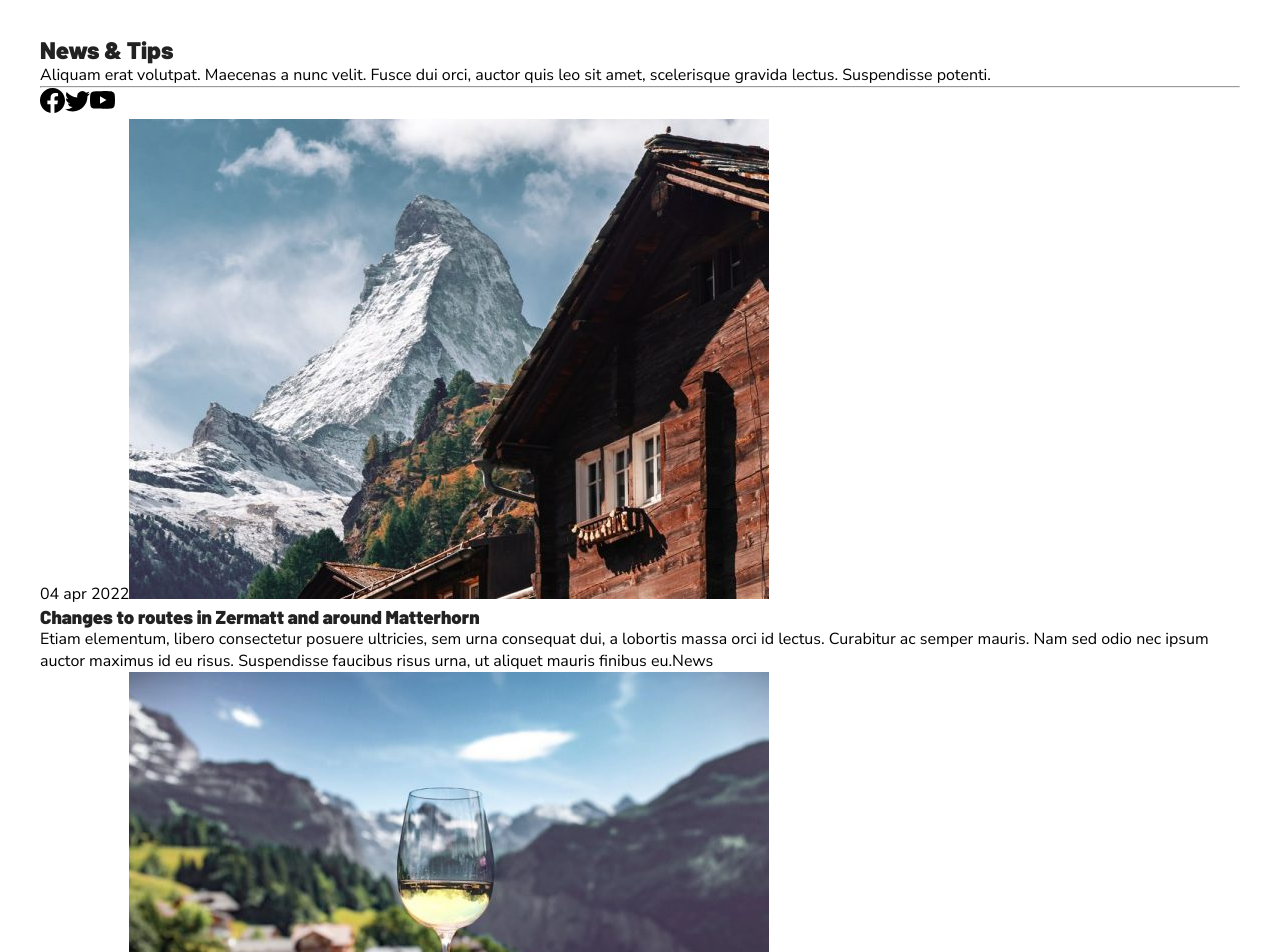
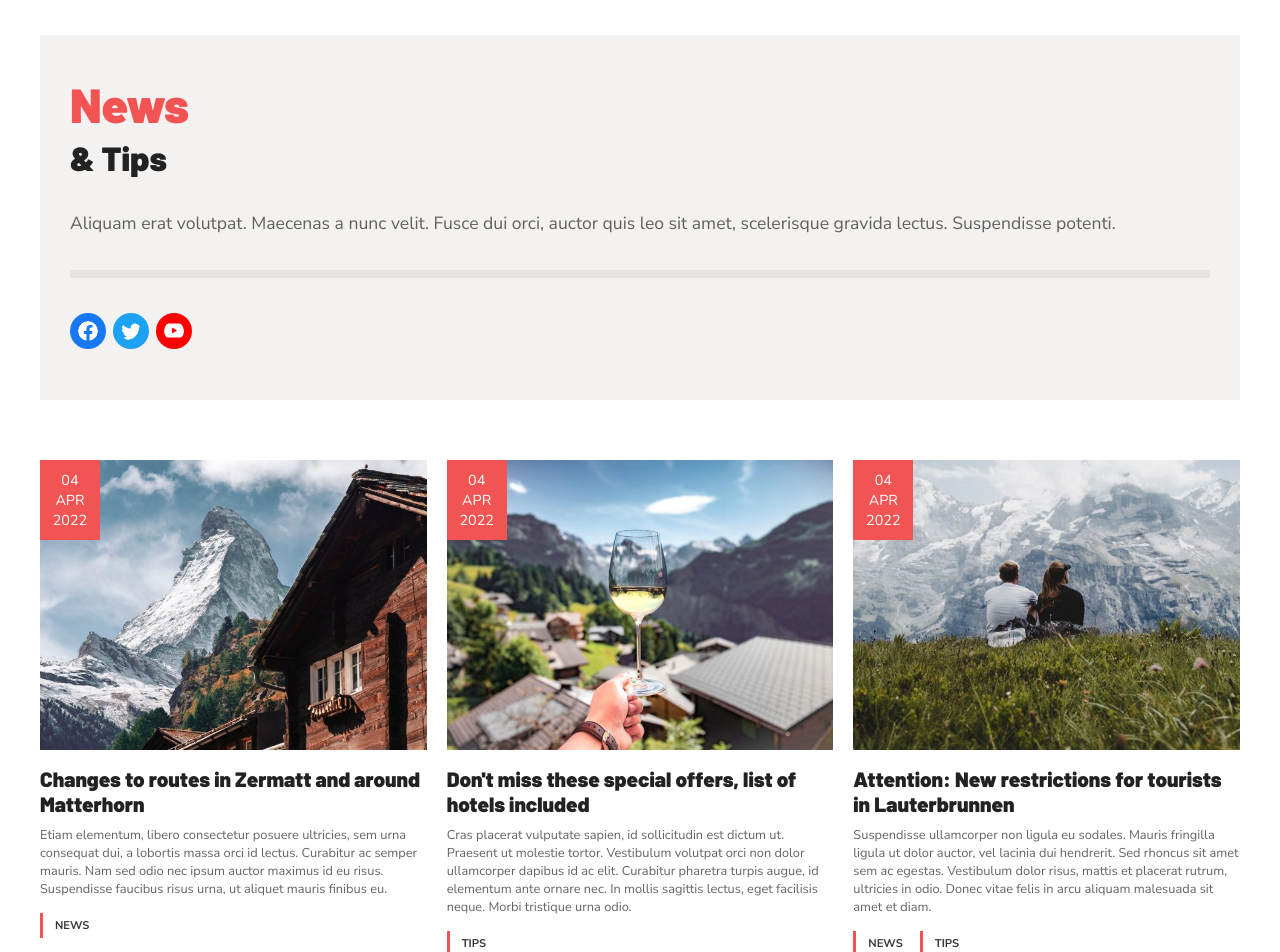
Before and after one commit to YannFigueiredo/travel-guide, a React (Create React App) app: page /news in a window 1280 px wide. Shown: the part 120-1072 px from the top of the page. Built offline with nearby package versions, Linux system fonts and the light colour scheme.

Commit message:
Finalizada página de notícis e adicionado footer

```diff
--- /dev/null
+++ b/src/components/Footer/index.js
@@ -0,0 +1,3 @@
+export default function Footer(){
+    return(<div></div>);
+}
--- a/src/pages/News/index.js
+++ b/src/pages/News/index.js
@@ -1,6 +1,6 @@
 import { useState } from 'react';
 import { BsFacebook, BsTwitter, BsYoutube } from 'react-icons/bs';
-import { ContainerNews } from './style.js';
+import { ContainerNews, IntroNews, SectionNews, Category, Banner, Description } from './style.js';
 import news1 from '../../assets/news1.jpg';
 import news2 from '../../assets/news2.jpg';
 import news3 from '../../assets/news3.jpg';
@@ -20,29 +20,37 @@ export default function News(){
 
     return(
         <ContainerNews>
-            <section>
-                <h1>News & Tips</h1>
+            <IntroNews>
+                <h1>News <br/><span>& Tips</span></h1>
                 <p>
                     Aliquam erat volutpat. Maecenas a nunc velit. Fusce dui orci, auctor quis leo sit amet, scelerisque gravida lectus. Suspendisse potenti.
                 </p>
                 <hr/>
                 <div>
-                    <BsFacebook size={25}/>
-                    <BsTwitter size={25}/>
-                    <BsYoutube size={25}/>
+                    <BsFacebook className='btn-social' size={20} color='#fff' style={{
+                        backgroundColor: 'rgb(23, 120, 242)'
+                    }}/>
+                    <BsTwitter className='btn-social' size={20} color='#fff' style={{
+                        backgroundColor: 'rgb(29, 161, 242)'
+                    }}/>
+                    <BsYoutube className='btn-social' size={20} color='#fff' style={{
+                        backgroundColor: 'rgb(255, 0, 0)'
+                    }}/>
                 </div>
-            </section>
-            <section>
+            </IntroNews>
+            <SectionNews>
                 {news.map(item => (<article key={item.id}>
-                    <div>
+                    <Banner>
                         <span>{item.date}</span>
                         <img src={item.photo} alt={item.title}/>
+                    </Banner>
+                    <h3>{item.title}</h3>
+                    <Description>{item.description}</Description>
+                    <div>
+                        {item.categories.map((category, key) => (<Category key={key}>{category}</Category>))}
                     </div>
-                    <h3>{item.title}</h3>
-                    <span>{item.description}</span>
-                    {item.categories.map((category, key) => (<span key={key}>{category}</span>))}
                 </article>))}
-            </section>
+            </SectionNews>
         </ContainerNews>
     );
 }
--- a/src/pages/News/style.js
+++ b/src/pages/News/style.js
@@ -7,3 +7,113 @@ export const ContainerNews = styled.div`
         padding: 30px 40px 30px 40px;
     }
 `
+
+export const IntroNews = styled.section`
+    background-color: rgb(244, 242, 241);
+    padding: 45px 30px;
+    margin-bottom: 60px;
+
+    h1{
+        font-size: 3em;
+        color: rgb(242, 83, 83);
+        line-height: 1;
+        margin-bottom: 35px;
+    }
+
+    h1 span{
+        font-size: 0.7em;
+    }
+
+    p{
+        color: rgba(34, 34, 34, 0.7);
+        font-size: 1.1em;
+    }
+
+    hr{
+        border: 4px solid rgb(230, 228, 227);
+        margin: 35px 0px;
+    }
+
+    div .btn-social{
+        margin-right: 7px;
+        transition: all ease .3s;
+        cursor: pointer;
+        box-sizing: content-box;
+        border-radius: 50%;
+        padding: 8px;
+
+        &:hover{
+            transform: scale(1.1);
+        }
+    }
+`
+
+export const SectionNews = styled.section`
+    display: grid;
+    grid-template-columns: repeat(1, 1fr);
+    grid-template-rows: auto;
+
+    article{
+        margin-bottom: 50px;
+    }
+
+    article h3{
+        font-size: 1.3em;
+        margin: 10px 0;
+    }
+
+    @media screen and (min-width: 600px) {
+        grid-template-columns: repeat(2, 1fr);
+        grid-gap: 20px;
+    }
+
+    @media screen and (min-width: 1000px) {
+        grid-template-columns: repeat(3, 1fr);
+    }
+`
+
+export const Banner = styled.div`
+    position: relative;
+
+    img{
+        width: 100%;
+    }
+
+    span{
+        display: inline-block;
+        position: absolute;
+        color: #fff;
+        font-size: 0.9em;
+        text-transform: uppercase;
+        left: 0;
+        top: 0;
+        background-color: rgb(242, 83, 83);
+        padding: 10px 10px;
+        width: 60px;
+        text-align: center;
+    }
+`
+
+export const Description = styled.span`
+    color: rgba(34, 34, 34, 0.7);
+    font-size: 0.8em;
+    margin-bottom: 15px;
+    display: inline-block;
+`
+
+export const Category = styled.span`
+    text-transform: uppercase;
+    border-left: 3px solid rgb(242, 83, 83);
+    display: inline-block;
+    font-weight: 700;
+    font-size: 0.7em;
+    padding: 5px 12px;
+    color: rgba(34, 34, 34, 0.9);
+    transition: all ease .5s;
+    cursor: pointer;
+    margin-right: 5px;
+
+    &:hover{
+        background-color: rgb(254, 237, 237);
+    }
+`
--- a/src/routes.js
+++ b/src/routes.js
@@ -4,6 +4,7 @@ import Help from './pages/Help';
 import News from './pages/News';
 
 import Header from './components/Header';
+import Footer from './components/Footer';
 
 const Rotas = () => {
     return(
@@ -14,6 +15,7 @@ const Rotas = () => {
                 <Route path='/help' element={<Help/>}/>
                 <Route path='/news' element={<News/>}/>
             </Routes>
+            <Footer/>
         </BrowserRouter>
     );
 }
```
Also changed, not shown: src/components/Footer/style.js (added).
